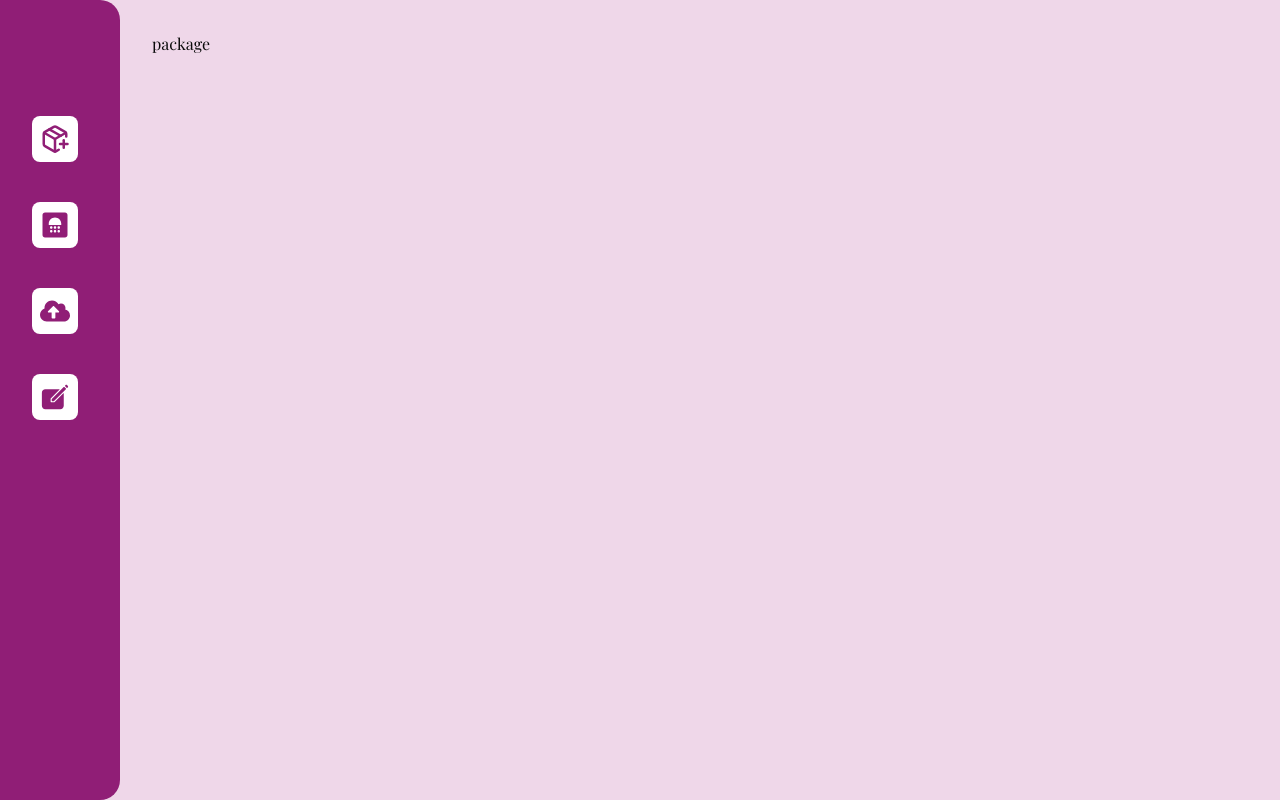
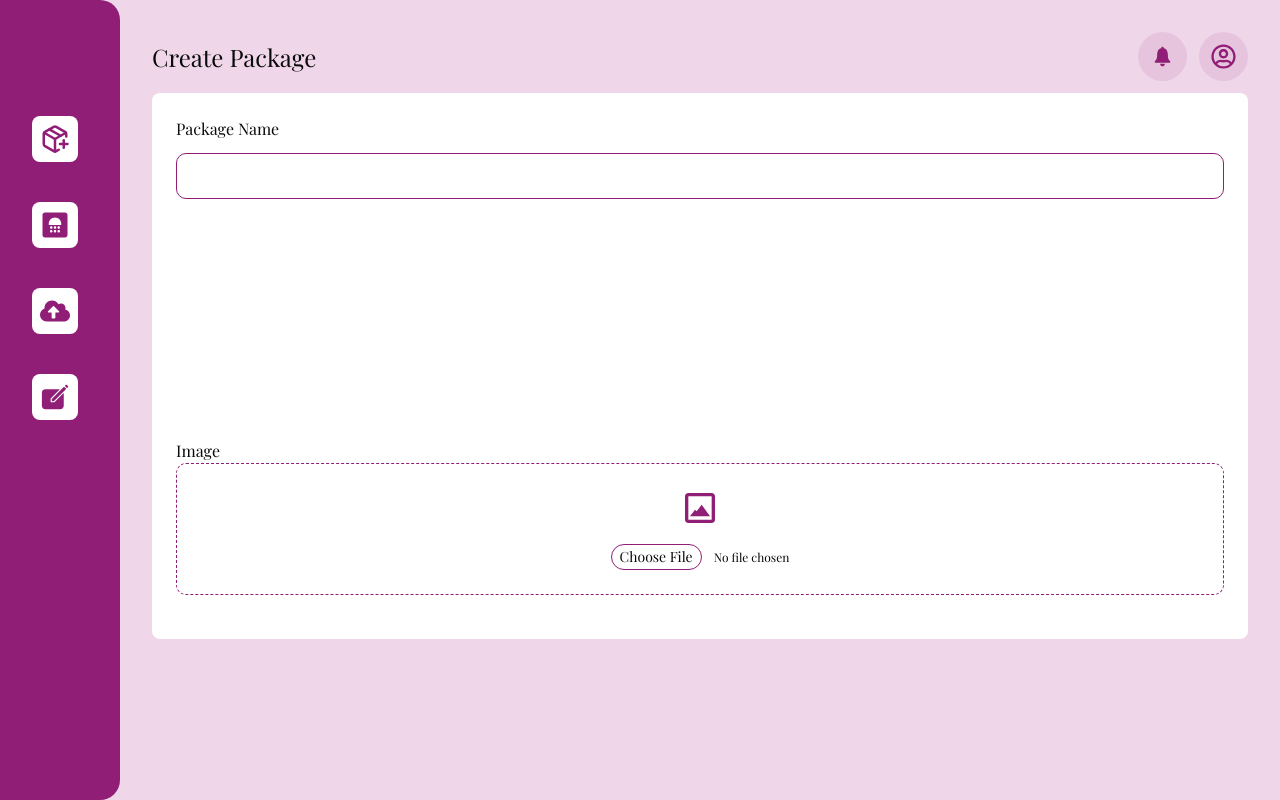
Before and after one commit to Sunmence-team/enoralifestyle, a React (Vite) app: page /dashboard/package in a window 1280 px wide. Built offline with nearby package versions, Linux system fonts and the light colour scheme; a web font is replaced by a local one.

Commit message:
update on the dashboard

```diff
--- a/src/pages/dashboard/BlogUpload.tsx
+++ b/src/pages/dashboard/BlogUpload.tsx
@@ -29,9 +29,9 @@ export default function UploadBlog() {
         </div>
       </div>
 
-      <div className='bg-white rounded-md p-3'>
+      <div className='bg-white rounded-md p-6'>
         <div>
-          <h2>Upload Blug</h2>
+          <h2 className='font-bold mb-4 text-2xl'>Upload Blug</h2>
 
           <div className="mb-5 ">
             <label className="block text-sm text-gray-700 mb-2">Post Title</label>
--- a/src/pages/dashboard/Components/AppointmentLogic.tsx
+++ b/src/pages/dashboard/Components/AppointmentLogic.tsx
@@ -5,6 +5,7 @@ import { MdFilterList } from "react-icons/md";
 import { IoIosNotifications } from "react-icons/io";
 import { FaRegUserCircle } from "react-icons/fa";
 import DashboardTable from './DashboardTable';
+// import { IoSearch } from "react-icons/io5";
 
 export default function Appointments() {
 
@@ -45,24 +46,24 @@ export default function Appointments() {
         <div className='flex space-x-3'>
 
           <div className='flex gap-2'>
-            <div className="flex items-center border rounded-full p-2 border-(--primary-color) ">
+            <div className="flex items-center border rounded-full p-2 md:border-(--primary-color) ">
               <input
                 type="text"
                 placeholder="Search"
                 value={search}
                 onChange={(e) => setSearch(e.target.value)}
-                className="flex-1 outline-none px-1 bg-transparent"
+                className="hidden md:flex-1 outline-none px-1 bg-transparent"
               />
               <IoSearch size={20} className="text-gray-500" />
             </div>
 
-            <div className="flex items-center border rounded-full p-2 border-(--primary-color)">
+            <div className="flex items-center border rounded-full p-2 md:border-(--primary-color)">
               <input
                 type="text"
                 placeholder="filter"
                 value={filter}
                 onChange={(e) => setFilter(e.target.value)}
-                className="flex-1 outline-none px-1 bg-transparent"
+                className="hidden md:flex-1 outline-none px-1 bg-transparent"
               />
               <MdFilterList size={20} className="text-gray-500" />
             </div>
@@ -75,7 +76,7 @@ export default function Appointments() {
         </div>
       </div>
 
-      <div className='grid grid-cols-4 gap-4 mt-3'>
+      <div className='grid grid-cols-1 md:grid-cols-4 gap-4 mt-3'>
         <div className='bg-[var(--primary-color)] text-white p-3 rounded-xl flex flex-col'>
           <span className='text-sm'>Total Appointment</span>
           <p className='text-2xl font-bold'>{totalAppointment}</p>
--- a/src/pages/dashboard/DashboardLayout.tsx
+++ b/src/pages/dashboard/DashboardLayout.tsx
@@ -48,7 +48,7 @@ const DashboardLayout: React.FC<DashboardLayoutProps> = ({ children }) => {
 
   return (
     <div className="flex min-h-screen w-full bg-[#C97BB74D] ">
-       <div className="fixed z-30 top-0 w-full h-14 py-2 px-2.5 sm:py-5 sm:px-6 md:px-12 xl:px-24 bg-white md:hidden border ">
+       <div className="fixed z-30 top-0 w-full h-14 py-2 px-2.5 sm:py-5 sm:px-6 md:px-12 xl:px-24 bg- md:hidden ">
         <div className="flex  sm:gap-5">
           <RiMenu2Line onClick={toggleMenu} className="text-black md:hidden size-5 sm:size-8 cursor-pointer " />
         </div>
--- a/src/pages/dashboard/Overview.tsx
+++ b/src/pages/dashboard/Overview.tsx
@@ -34,16 +34,16 @@ export default function Overview() {
 
         <div className='flex flex-col lg:flex w-full gap-5 items-center justify-center'>
 
-          <div className='flex space-x-7 w-full '>
+          <div className='flex flex-col md:flex-row space-x-7 w-full gap-3 '>
 
             <div className='flex flex-col gap-2'>
               <label htmlFor="name">Name</label>
-              <input type='name' placeholder='Fullname' value={name} onChange={(e) => setName(e.target.value)} className='w-72 md:w-125 px-4 py-3 rounded-md border border-(--primary-color) text-xs focus:ring-1 focus:ring-(--primary-color) ' />
+              <input type='name' placeholder='Fullname' value={name} onChange={(e) => setName(e.target.value)} className='w-100 md:w-125 px-4 py-3 rounded-md border border-(--primary-color) text-xs focus:ring-1 focus:ring-(--primary-color) ' />
             </div>
 
             <div className='flex flex-col gap-2'>
               <label htmlFor="name">Price</label>
-              <input type='Price' placeholder='Price' value={price} onChange={(e) => setPrice(e.target.value)} className='w-72 md:w-125 px-4 py-3 rounded-md border border-(--primary-color) text-xs focus:ring-1 focus:ring-(--primary-color) ' />
+              <input type='Price' placeholder='Price' value={price} onChange={(e) => setPrice(e.target.value)} className='w-100 md:w-125 px-4 py-3 rounded-md border border-(--primary-color) text-xs focus:ring-1 focus:ring-(--primary-color) ' />
             </div>
           </div>
 
--- a/src/pages/dashboard/Package.tsx
+++ b/src/pages/dashboard/Package.tsx
@@ -1,9 +1,70 @@
 import React from 'react'
+import { IoIosNotifications } from "react-icons/io";
+import { FaRegUserCircle } from "react-icons/fa";
+import { BiImageAlt } from "react-icons/bi";
 
 export default function Package() {
+
+  const [packageName, setPackageName] = React.useState('')
+  const [image, setImage] = React.useState<string | null>(null);
+
+  const handleImageUpload = (e: React.ChangeEvent<HTMLInputElement>) => {
+    const file = e.target.files?.[0];
+    if (file) {
+      setImage(URL.createObjectURL(file));
+    }
+  };
+
   return (
     <div>
-      package
+      <div className='flex justify-between items-center w-full mb-3'>
+        <h2 className='font-bold text-2xl'>Create Package</h2>
+        <div className='flex gap-3'>
+          <div className='p-3 rounded-full bg-[var(--pink-color)] '><IoIosNotifications size={25} className='text-[var(--primary-color)]' /></div>
+          <div className='p-3 rounded-full bg-[var(--pink-color)]'><FaRegUserCircle size={25} className='text-[var(--primary-color)]' /></div>
+        </div>
+      </div>
+
+      <div className='bg-white rounded-md p-6 space-y-60'>
+        <div>
+          <label htmlFor="package">Package Name</label>
+          <input type="text"
+            value={packageName}
+            onChange={(e) => setPackageName(e.target.value)}
+            className='w-full border border-(--primary-color) rounded-lg p-3 text-sm mt-3 ' />
+        </div>
+
+        <div className='w-full mb-5 '>
+          <label className="mb-7">Image</label>
+          <div className="border border-dashed border-[var(--primary-color)] rounded-lg p-6 text-center hover:border-[var(--primary-color)] transition-colors">
+            <input
+              type="file"
+              accept="image/*"
+              onChange={handleImageUpload}
+              className="hidden"
+              id="image-upload"
+            />
+            <label
+              htmlFor="image-upload"
+              className="cursor-pointer flex flex-col items-center gap-2"
+            >
+              {image ? (
+                <img src={image} alt="Preview" className="max-h-40 rounded" />
+              ) : (
+                <>
+                  <div className="w-10 h-10 flex items-center justify-center">
+                    <BiImageAlt className="w-10 h-10 text-[var(--primary-color)]" />
+                  </div>
+                  <div className='flex items-center gap-3 mt-2'>
+                    <div className="text-sm rounded-full px-2 py-0.5 border border-[var(--primary-color)] ">Choose File</div>
+                    <div className="text-xs">No file chosen</div>
+                  </div>
+                </>
+              )}
+            </label>
+          </div>
+        </div>
+      </div>
     </div>
   )
 }
```
